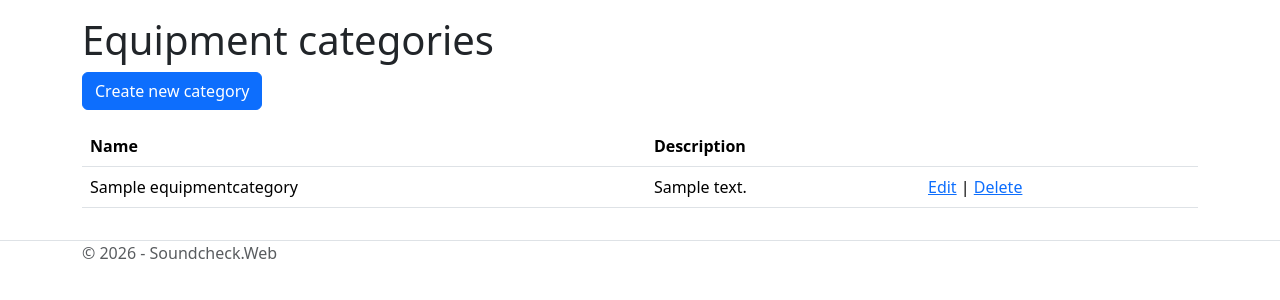
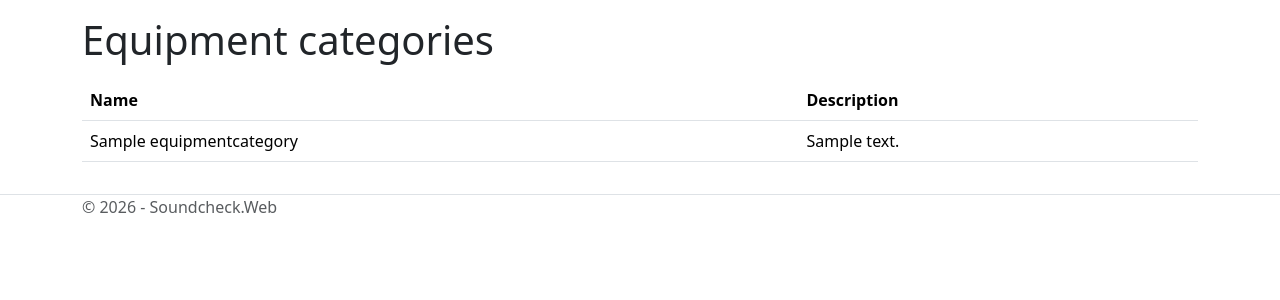
Before and after one commit to BestIsaacPlayer/Soundcheck, an ASP.NET Core app: page /EquipmentCategories in a window 1280 px wide. Shown: the part 57-357 px from the top of the page. Run offline with ASP.NET Core 8, Linux system fonts and the light colour scheme; tables that the repository leaves empty hold one stand-in row (values such as "Sample post"); some libraries are stand-ins or nearby versions.

Commit message:
Make it so that only logged-in admin can see the category edit buttons

```diff
--- a/Soundcheck.Web/Views/EquipmentCategories/Index.cshtml
+++ b/Soundcheck.Web/Views/EquipmentCategories/Index.cshtml
@@ -12,7 +12,12 @@
 }
 
 <p>
-    <a asp-action="Create" class="btn btn-primary">Create new category</a>
+    @if (User.IsInRole("Admin"))
+    {
+        <p>
+            <a asp-action="Create" class="btn btn-primary">Create new category</a>
+        </p>
+    }
 </p>
 
 <table class="table">
@@ -30,8 +35,12 @@
                 <td>@category.Name</td>
                 <td>@category.Description</td>
                 <td>
-                    <a asp-action="Edit" asp-route-id="@category.Id">Edit</a> |
-                    <a asp-action="Delete" asp-route-id="@category.Id">Delete</a>
+                    @if (User.IsInRole("Admin"))
+                    {
+                        <a asp-action="Edit" asp-route-id="@category.Id">Edit</a>
+                        <span> | </span>
+                        <a asp-action="Delete" asp-route-id="@category.Id">Delete</a>
+                    }
                 </td>
             </tr>
         }
```
